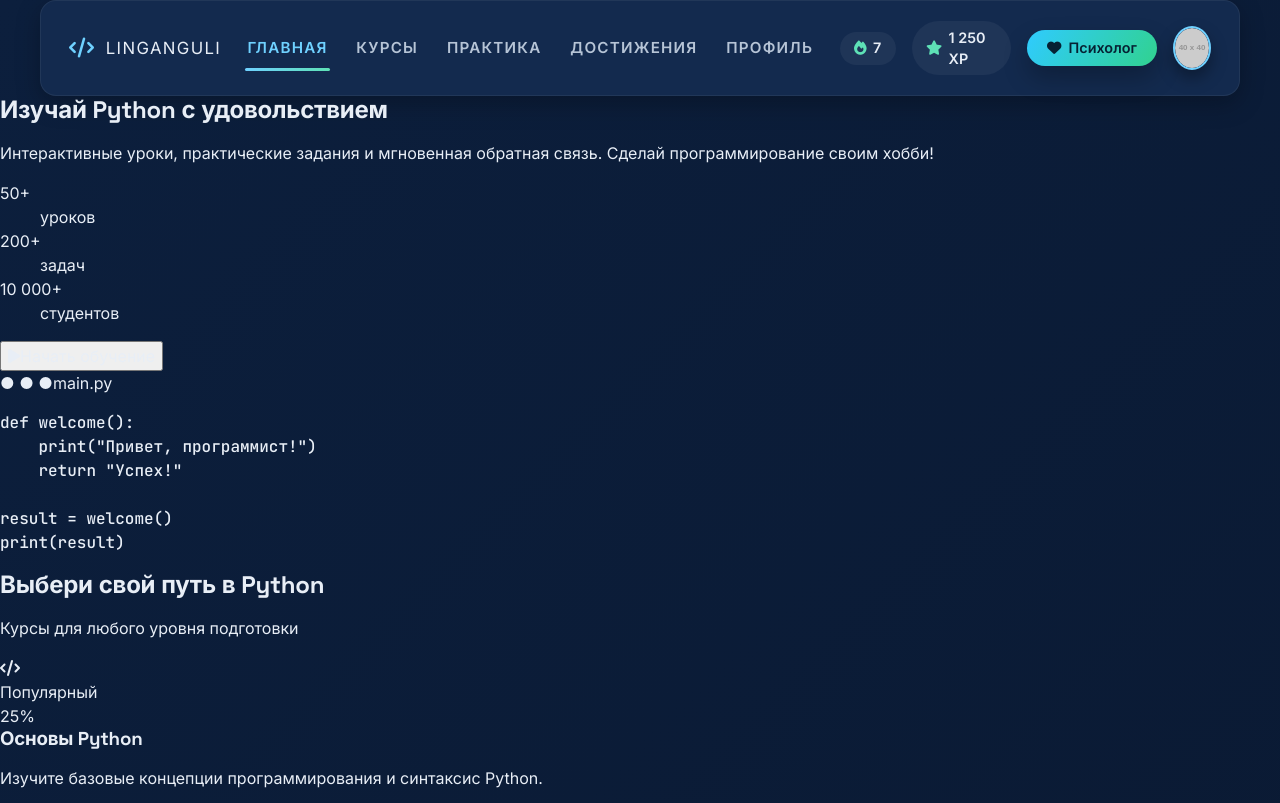
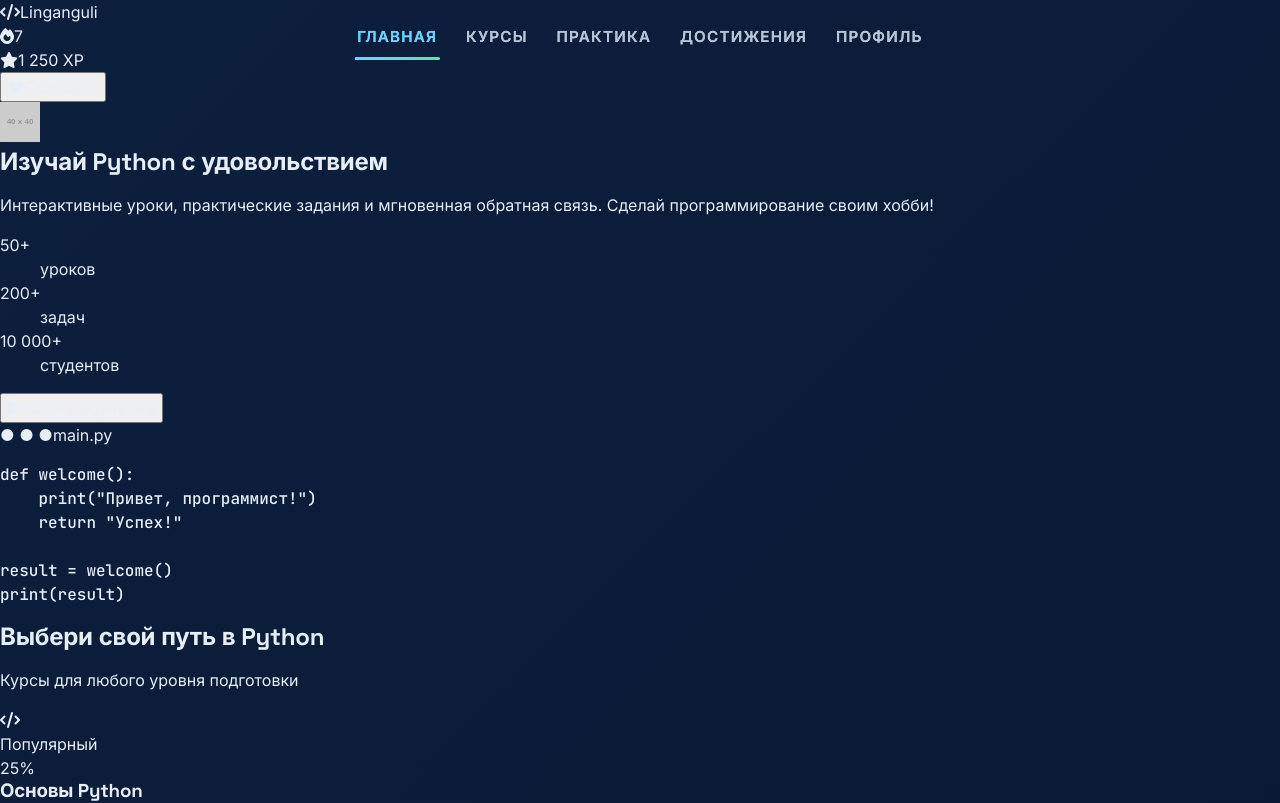
Before and after one commit to zhukockijmaxim9/linganguli_app, a React (Vite) app: page / in a window 1280 px wide. Shown: the top 803 px of the page. Built offline with nearby package versions, Linux system fonts and the light colour scheme; a small style sheet from the web is missing.

Commit message:
Recode to navigation component

```diff
--- a/src/App.jsx
+++ b/src/App.jsx
@@ -1,17 +1,17 @@
-import { BrowserRouter, Route, Routes } from 'react-router-dom'
-import SiteHeader from './components/SiteHeader/SiteHeader'
-import Home from './pages/Home/Home'
-import Courses from './pages/Courses/Courses'
-import Practice from './pages/Practice/Practice'
-import Achievements from './pages/Achievements/Achievements'
-import Profile from './pages/Profile/Profile'
-import './App.css'
+import { BrowserRouter, Route, Routes } from "react-router-dom";
+import Navigation from "./components/Navigation/Navigation";
+import Home from "./pages/Home/Home";
+import Courses from "./pages/Courses/Courses";
+import Practice from "./pages/Practice/Practice";
+import Achievements from "./pages/Achievements/Achievements";
+import Profile from "./pages/Profile/Profile";
+import "./App.css";
 
 function App() {
   return (
     <BrowserRouter>
       <div className="app-shell">
-        <SiteHeader />
+        <Navigation />
         <main>
           <Routes>
             <Route path="/" element={<Home />} />
@@ -24,7 +24,7 @@ function App() {
         </main>
       </div>
     </BrowserRouter>
-  )
+  );
 }
 
-export default App
+export default App;
--- /dev/null
+++ b/src/components/Navigation/Navigation.jsx
@@ -0,0 +1,28 @@
+import { NavLink } from "react-router-dom";
+import styles from "./Navigation.module.css";
+
+const navLinks = [
+  { to: "/", label: "Главная" },
+  { to: "/courses", label: "Курсы" },
+  { to: "/practice", label: "Практика" },
+  { to: "/achievements", label: "Достижения" },
+  { to: "/profile", label: "Профиль" },
+];
+
+function Navigation() {
+  return (
+    <nav className={styles.nav}>
+      {navLinks.map((link) => (
+        <NavLink
+          key={link.to}
+          to={link.to}
+          className={({ isActive }) => `${styles.navLink}${isActive ? ` ${styles.active}` : ""}`}
+        >
+          {link.label}
+        </NavLink>
+      ))}
+    </nav>
+  );
+}
+
+export default Navigation;
--- a/src/components/SiteHeader/SiteHeader.module.css
+++ b/src/components/Navigation/Navigation.module.css
@@ -2,14 +2,12 @@
   display: flex;
   align-items: center;
   justify-content: space-between;
-  gap: 1.5rem;
   width: min(75rem, 100%);
-  margin: 0 auto;
-  padding: 1.25rem 1.75rem;
+  padding: 0.25rem 1.75rem;
   background: var(--panel-bg);
   color: var(--text-primary);
   border: 1px solid var(--border-soft);
-  border-radius: 1rem;
+  border-radius: 2rem;
   box-shadow: var(--shadow-strong);
 }
 
@@ -31,6 +29,10 @@
   display: flex;
   align-items: center;
   gap: 1.5rem;
+  position: fixed;
+  top: 20px;
+  left: 50%;
+  transform: translateX(-50%);
 }
 
 .navLink {
@@ -61,6 +63,7 @@
 .navLink:hover,
 .navLink:focus-visible {
   color: var(--text-primary);
+  text-decoration: none;
 }
 
 .navLink:hover::after,
--- a/src/components/SiteHeader/SiteHeader.jsx
+++ /dev/null
@@ -1,51 +0,0 @@
-import { NavLink } from "react-router-dom";
-import styles from "./SiteHeader.module.css";
-
-const navLinks = [
-  { to: "/", label: "Главная" },
-  { to: "/courses", label: "Курсы" },
-  { to: "/practice", label: "Практика" },
-  { to: "/achievements", label: "Достижения" },
-  { to: "/profile", label: "Профиль" },
-];
-
-function SiteHeader() {
-  return (
-    <header className={styles.bar}>
-      <div className={styles.brand}>
-        <i className="fas fa-code" aria-hidden="true" />
-        <span>Linganguli</span>
-      </div>
-      <nav className={styles.nav}>
-        {navLinks.map((link) => (
-          <NavLink
-            key={link.to}
-            to={link.to}
-            className={({ isActive }) => `${styles.navLink}${isActive ? ` ${styles.active}` : ""}`}
-          >
-            {link.label}
-          </NavLink>
-        ))}
-      </nav>
-      <div className={styles.actions}>
-        <div className={styles.counter}>
-          <i className="fas fa-fire" aria-hidden="true" />
-          <span>7</span>
-        </div>
-        <div className={styles.counter}>
-          <i className="fas fa-star" aria-hidden="true" />
-          <span>1 250 XP</span>
-        </div>
-        <button type="button" className={styles.helpBtn}>
-          <i className="fas fa-heart" aria-hidden="true" />
-          <span>Психолог</span>
-        </button>
-        <div className={styles.avatar}>
-          <img src="https://via.placeholder.com/40x40/4CAF50/FFFFFF?text=U" alt="Профиль" />
-        </div>
-      </div>
-    </header>
-  );
-}
-
-export default SiteHeader;
--- a/src/index.css
+++ b/src/index.css
@@ -64,13 +64,14 @@
 body {
   margin: 0;
   min-height: 100vh;
-  /* background-color: #f4f6fb; */
   background: linear-gradient(135deg, var(--bg-gradient-start), var(--bg-gradient-end));
-  /* color: #0f172a; */
   color: var(--text-primary);
   font-family: var(--font-body);
   -webkit-font-smoothing: antialiased;
   text-rendering: optimizeLegibility;
+}
+html {
+  size: 14px;
 }
 
 h1,
--- a/src/pages/Home/Home.jsx
+++ b/src/pages/Home/Home.jsx
@@ -1,100 +1,128 @@
-import styles from './Home.module.css'
+import styles from "./Home.module.css";
+import Navigation from "../../components/Navigation/Navigation";
 
 const courseCards = [
   {
-    title: 'Основы Python',
-    level: 'beginner',
-    badge: 'Популярный',
-    description: 'Изучите базовые концепции программирования и синтаксис Python.',
-    lessons: '15 уроков',
-    hours: '3 часа',
-    reward: '50 XP',
+    title: "Основы Python",
+    level: "beginner",
+    badge: "Популярный",
+    description: "Изучите базовые концепции программирования и синтаксис Python.",
+    lessons: "15 уроков",
+    hours: "3 часа",
+    reward: "50 XP",
     progress: 25,
-    cta: 'Продолжить',
+    cta: "Продолжить",
     locked: false,
   },
   {
-    title: 'Структуры данных',
-    level: 'intermediate',
-    badge: 'Новый',
-    description: 'Списки, словари, кортежи и работа с данными.',
-    lessons: '20 уроков',
-    hours: '5 часов',
-    reward: '100 XP',
+    title: "Структуры данных",
+    level: "intermediate",
+    badge: "Новый",
+    description: "Списки, словари, кортежи и работа с данными.",
+    lessons: "20 уроков",
+    hours: "5 часов",
+    reward: "100 XP",
     progress: 0,
-    cta: 'Начать',
+    cta: "Начать",
     locked: false,
   },
   {
-    title: 'ООП и модули',
-    level: 'advanced',
-    badge: 'Premium',
-    description: 'Объектно-ориентированное программирование и создание модулей.',
-    lessons: '25 уроков',
-    hours: '8 часов',
-    reward: '200 XP',
+    title: "ООП и модули",
+    level: "advanced",
+    badge: "Premium",
+    description: "Объектно-ориентированное программирование и создание модулей.",
+    lessons: "25 уроков",
+    hours: "8 часов",
+    reward: "200 XP",
     progress: 0,
-    cta: 'Заблокировано',
+    cta: "Заблокировано",
     locked: true,
   },
-]
+];
 
 const practiceTasks = [
   {
-    title: 'Калькулятор',
-    difficulty: 'Легко',
-    difficultyIcon: 'fas fa-leaf',
-    xp: '+10 XP',
-    description: 'Создайте простой калькулятор, который выполняет основные арифметические операции.',
-    hints: ['💡 Используйте input() для ввода'],
+    title: "Калькулятор",
+    difficulty: "Легко",
+    difficultyIcon: "fas fa-leaf",
+    xp: "+10 XP",
+    description: "Создайте простой калькулятор, который выполняет основные арифметические операции.",
+    hints: ["💡 Используйте input() для ввода"],
   },
-]
+];
 
 const achievements = [
   {
-    icon: 'fas fa-fire',
-    title: 'Первые шаги',
-    description: 'Завершите первый урок',
+    icon: "fas fa-fire",
+    title: "Первые шаги",
+    description: "Завершите первый урок",
     progress: 100,
     earned: true,
   },
   {
-    icon: 'fas fa-code',
-    title: 'Программист',
-    description: 'Напишите 10 программ',
+    icon: "fas fa-code",
+    title: "Программист",
+    description: "Напишите 10 программ",
     progress: 100,
     earned: true,
   },
   {
-    icon: 'fas fa-trophy',
-    title: 'Мастер Python',
-    description: 'Завершите все курсы',
+    icon: "fas fa-trophy",
+    title: "Мастер Python",
+    description: "Завершите все курсы",
     progress: 30,
     earned: false,
   },
-]
+];
 
 const contactOptions = [
-  { icon: 'fas fa-phone', label: 'Позвонить сейчас' },
-  { icon: 'fas fa-comments', label: 'Написать сообщение' },
-  { icon: 'fas fa-video', label: 'Видеозвонок' },
-]
+  { icon: "fas fa-phone", label: "Позвонить сейчас" },
+  { icon: "fas fa-comments", label: "Написать сообщение" },
+  { icon: "fas fa-video", label: "Видеозвонок" },
+];
 
 const heroStats = [
-  { label: 'уроков', value: '50+' },
-  { label: 'задач', value: '200+' },
-  { label: 'студентов', value: '10 000+' },
-]
+  { label: "уроков", value: "50+" },
+  { label: "задач", value: "200+" },
+  { label: "студентов", value: "10 000+" },
+];
 
 function Home() {
   return (
     <main className={styles.page}>
+      <header className={styles.bar}>
+        <div className={styles.brand}>
+          <i className="fas fa-code" aria-hidden="true" />
+          <span>Linganguli</span>
+        </div>
+        <Navigation />
+        <div className={styles.actions}>
+          <div className={styles.counter}>
+            <i className="fas fa-fire" aria-hidden="true" />
+            <span>7</span>
+          </div>
+          <div className={styles.counter}>
+            <i className="fas fa-star" aria-hidden="true" />
+            <span>1 250 XP</span>
+          </div>
+          <button type="button" className={styles.helpBtn}>
+            <i className="fas fa-heart" aria-hidden="true" />
+            <span>Психолог</span>
+          </button>
+          <div className={styles.avatar}>
+            <img src="https://via.placeholder.com/40x40/4CAF50/FFFFFF?text=U" alt="Профиль" />
+          </div>
+        </div>
+      </header>
       <section className={`section ${styles.hero}`} id="hero">
         <div className="container">
           <div className={styles.heroGrid}>
             <header className={styles.heroText}>
               <h1>Изучай Python с удовольствием</h1>
-              <p>Интерактивные уроки, практические задания и мгновенная обратная связь. Сделай программирование своим хобби!</p>
+              <p>
+                Интерактивные уроки, практические задания и мгновенная обратная связь. Сделай программирование своим
+                хобби!
+              </p>
               <dl className={styles.heroStats}>
                 {heroStats.map((stat) => (
                   <div key={stat.label}>
@@ -116,7 +144,7 @@ function Home() {
                 <span>main.py</span>
               </header>
               <pre className={styles.codeBody}>
-{`def welcome():
+                {`def welcome():
     print("Привет, программист!")
     return "Успех!"
 
@@ -136,7 +164,7 @@ print(result)`}
           </header>
           <div className={styles.cardGrid}>
             {courseCards.map((course) => (
-              <article key={course.title} className={`card ${styles.courseCard} ${course.locked ? styles.locked : ''}`}>
+              <article key={course.title} className={`card ${styles.courseCard} ${course.locked ? styles.locked : ""}`}>
                 <header className={styles.courseHead}>
                   <div className={styles.courseIcon}>
                     <i className="fas fa-code" aria-hidden="true" />
@@ -165,7 +193,7 @@ print(result)`}
                     {course.reward}
                   </li>
                 </ul>
-                <button type="button" className={course.locked ? styles.lockedBtn : 'btn btn-primary'}>
+                <button type="button" className={course.locked ? styles.lockedBtn : "btn btn-primary"}>
                   {course.cta}
                 </button>
               </article>
@@ -214,7 +242,10 @@ print(result)`}
           </header>
           <div className={styles.cardGrid}>
             {achievements.map((item) => (
-              <article key={item.title} className={`card ${styles.achievementCard} ${item.earned ? styles.earned : ''}`}>
+              <article
+                key={item.title}
+                className={`card ${styles.achievementCard} ${item.earned ? styles.earned : ""}`}
+              >
                 <header className={styles.achievementHead}>
                   <i className={item.icon} aria-hidden="true" />
                   <h3>{item.title}</h3>
@@ -326,7 +357,7 @@ print(result)`}
         <i className="fas fa-moon" aria-hidden="true" />
       </button>
     </main>
-  )
+  );
 }
 
-export default Home
+export default Home;
```
